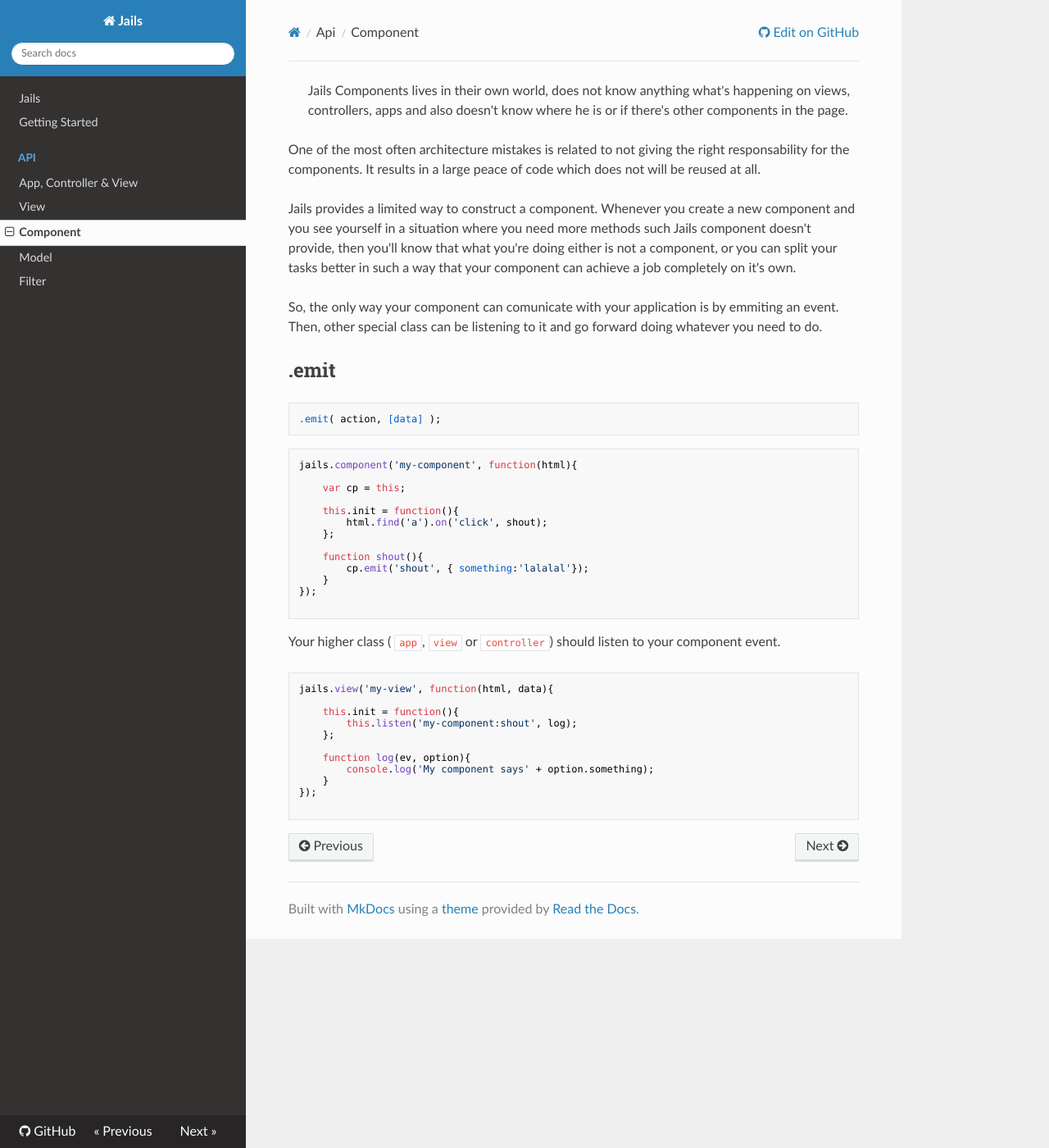
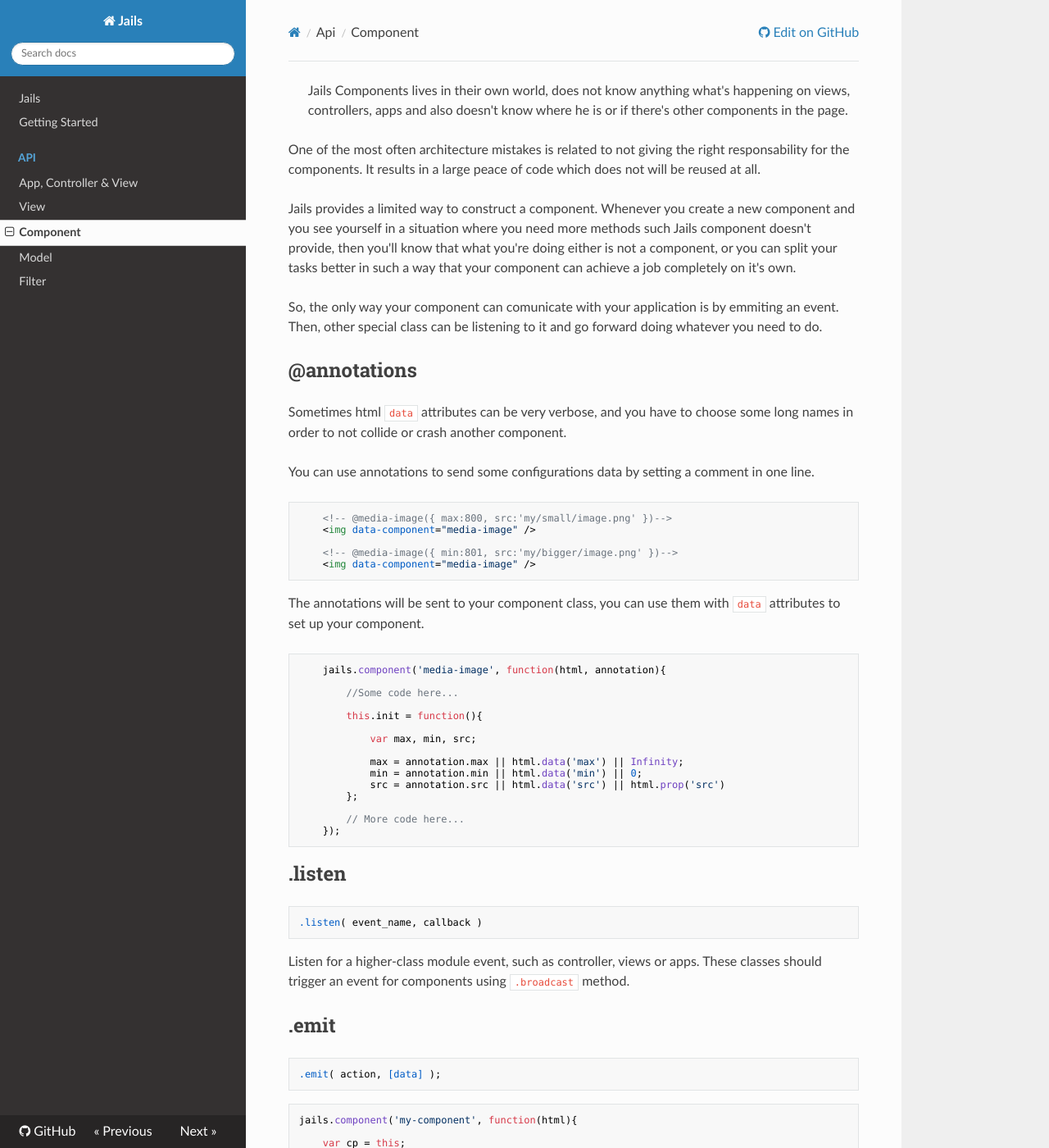
Before and after one commit to jails-org/Jails, an MkDocs documentation site: the page built from documentation/docs/component.md, in a window 1280 px wide and 1400 px high. Shown: the whole window at 82% size. Built offline with MkDocs 1.6.1, drawn with Linux system fonts in a browser that asks for light colours; nearby versions of some CDN libraries; old or Windows-style settings are respelled for this version of MkDocs.

Commit message:
Updating documentation with new Jails upgrades

````diff
--- a/documentation/docs/component.md
+++ b/documentation/docs/component.md
@@ -5,6 +5,47 @@
 Jails provides a limited way to construct a component. Whenever you create a new component and you see yourself in a situation where you need more methods such Jails component doesn't provide, then you'll know that what you're doing either is not a component, or you can split your tasks better in such a way that your component can achieve a job completely on it's own.
 
 So, the only way your component can comunicate with your application is by emmiting an event. Then, other special class can be listening to it and go forward doing whatever you need to do.
+
+## @annotations
+
+Sometimes html `data` attributes can be very verbose, and you have to choose some long names
+in order to not collide or crash another component.
+
+You can use annotations to send some configurations data by setting a comment in one line.
+
+```html
+    <!-- @media-image({ max:800, src:'my/small/image.png' })-->
+    <img data-component="media-image" />
+
+    <!-- @media-image({ min:801, src:'my/bigger/image.png' })-->
+    <img data-component="media-image" />
+```
+
+The annotations will be sent to your component class, you can use them with `data` attributes to set up your component.
+
+```js
+    jails.component('media-image', function(html, annotation){
+
+        //Some code here...
+
+        this.init = function(){
+
+            var max, min, src;
+
+            max = annotation.max || html.data('max') || Infinity;
+            min = annotation.min || html.data('min') || 0;
+            src = annotation.src || html.data('src') || html.prop('src')
+        };
+
+        // More code here...
+    });
+```
+
+## .listen
+    .listen( event_name, callback )
+
+Listen for a higher-class module event, such as controller, views or apps.
+These classes should trigger an event for components using `.broadcast` method.
 
 ## .emit
     .emit( action, [data] );
````
Also changed, not shown: documentation/docs/app-controller-view.md (+6 -14 lines), documentation/docs/filter.md (+10 -1 lines), documentation/docs/index.md (+3 -3 lines), documentation/docs/view.md (+6 -0 lines).
